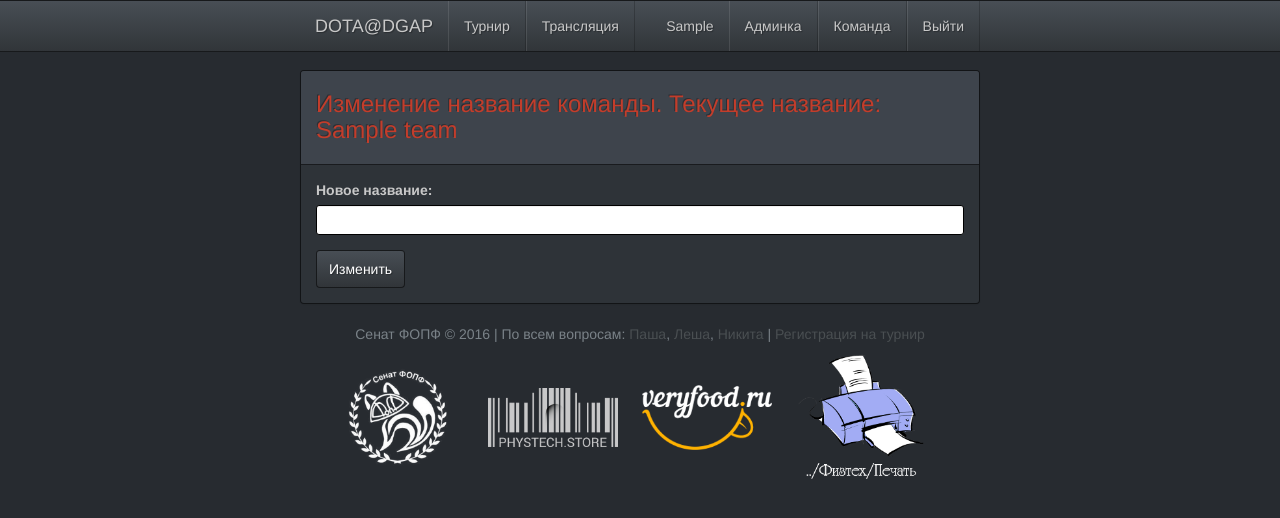
After one commit to FOPF/dgap_challenge, a Django app: page /dota/choose_new_name/ in a window 1280 px wide. The commit adds this page. Shown: the top 518 px of the page. Run offline with Django 3.2, Linux system fonts and the light colour scheme; a user stored in the database is signed in; tables that the repository leaves empty hold one stand-in row (values such as "Sample post"); parts of the project's set-up code (start-up, migrations or seed data) failed here and were passed over; some libraries are stand-ins or nearby versions.

Commit message:
Captain can change team's name

```diff
--- a/dota/models.py
+++ b/dota/models.py
@@ -28,6 +28,9 @@ class Team(models.Model):
 
     def __str__(self):
         return self.name + ": " + str(len(self.get_members()))
+
+    def change_name(self, name):
+        self.name = name
 
 
 class UserProfile(models.Model):
--- /dev/null
+++ b/dota/templates/dota/choose_new_name.html
@@ -0,0 +1,19 @@
+{% extends "dota/base.html" %}
+
+{% block content %}
+    <div class="panel panel-default">
+        <div class="panel-heading">
+            <h3>Изменение название команды. Текущее название: {{ team.name }}</h3>
+        </div>
+        <div class="panel-body">
+            <form name="change_name" method="post" action={% url 'dota:change_name' %}>
+                {% csrf_token %}
+                <div class="form-group">
+                    <label for="change_name">Новое название:</label>
+                    <input type="text" name="name" size="40" class="form-control input-sm">
+                </div>
+                <button class="btn btn-default">Изменить</button>
+            </form>
+        </div>
+    </div>
+{% endblock %}
--- a/dota/urls.py
+++ b/dota/urls.py
@@ -28,4 +28,6 @@ urlpatterns = [
     url(r'^refuse/$', login_required(views.refuse), name="refuse"),
     url(r'^join/(?P<invite_key>\d{1,4})', login_required(views.join_invite_key), name="join_invite"), # login_required in views
     url(r'^fedotov/$', RedirectView.as_view(url='https://vk.com/la_liberte_et_de_l_egalite')), # LOL
+    url(r'^change_name/', login_required(views.change_name), name="change_name"),
+    url(r'^choose_new_name/', login_required(views.Choose_new_name.as_view()), name="choose_new_name"),
 ]
--- a/dota/views.py
+++ b/dota/views.py
@@ -1,8 +1,6 @@
 from django.conf.urls import url
 from django.core.exceptions import ObjectDoesNotExist
 from django.contrib import messages
-from django.contrib.auth.decorators import login_required
-from django.core.urlresolvers import reverse
 from django.shortcuts import render, redirect
 from django.views import generic
 from django.contrib.auth import logout as auth_logout
@@ -52,6 +50,26 @@ class TeamView(generic.View):
         return self.get_team_info(request)
     def post(self, request, *args, **kwargs):
         return self.get_team_info(request)
+
+
+class Choose_new_name(generic.View):
+    template_name = 'dota/choose_new_name.html'
+
+    def get(self, request, *args, **kwargs):
+        user = request.user
+        if user.userprofile.team_id == -1:
+            messages.error(request, "Вы не вступили ни в одну из команд")
+            return redirect('dota:team')
+        elif not user.userprofile.captain:
+            messages.error(request, "Вы не можете изменять название команды, так как не являетесь капитаном")
+            return redirect('dota:team')
+        else:
+            dct = {
+                'team': user.userprofile.team
+            }
+            return render(request, self.template_name, dct)
+
+
 
 
 def round_list(request):
@@ -263,3 +281,23 @@ def join_invite_key(request, invite_key):
         }
     }
     return render(request, 'dota/invite_key.html', dct)
+
+
+def change_name(request):
+    user = request.user
+    if request.method != 'POST':
+        return redirect('dota:team')
+    names = request.POST.getlist("name", False)
+    if not names:
+        messages.error(request, "Вы не вели название команды")
+        return redirect('dota:team')
+    name = names[0]
+    if not user.userprofile.captain:
+        messages.error(request, "Вы не можете изменять название команды, так как не являетесь капитаном")
+    elif user.userprofile.team_id == -1:
+        messages.error(request, "Вы не вступили ни в одну из команд")
+    else:
+        user.userprofile.team.change_name(name)
+        user.userprofile.team.save()
+        messages.success(request, "Название изменено")
+    return redirect("dota:team")
```
Also changed, not shown: dota/templates/dota/team.html (+8 -2 lines), requirements.txt (line endings or trailing spaces).
